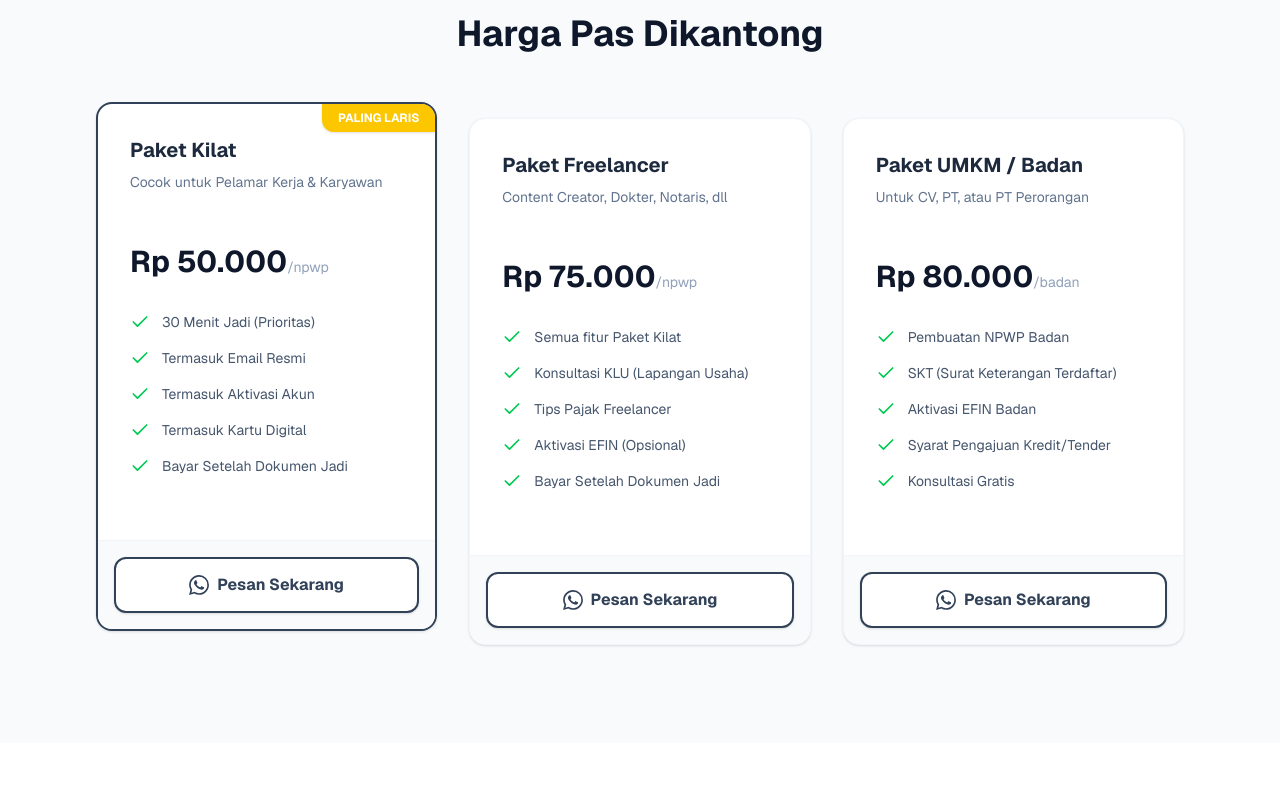
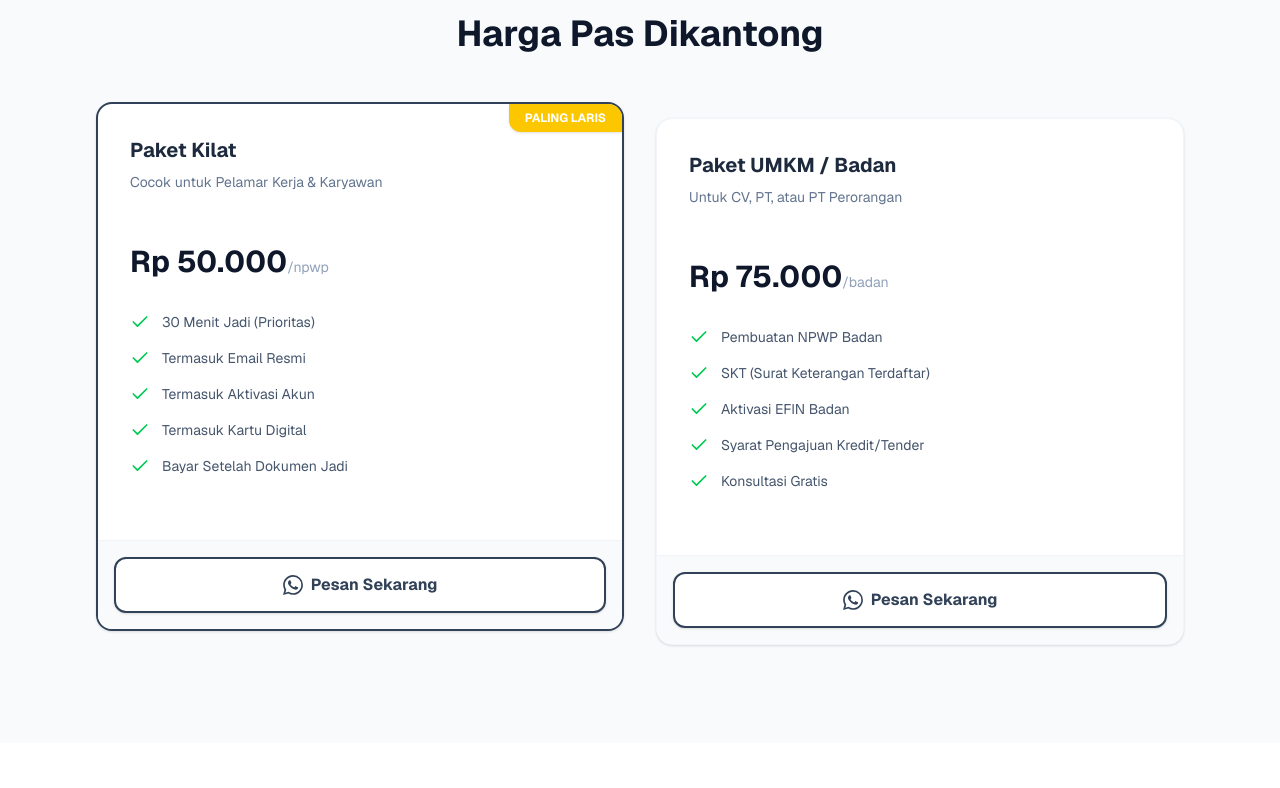
Before and after one commit to mahardikaindra/pajakkoe, a Next.js app: page / in a window 1280 px wide. Shown: the part 1572-2360 px from the top of the page. Built offline with nearby package versions, Linux system fonts and the light colour scheme.

Commit message:
modified color pallet, mobile scale

```diff
--- a/app/page.tsx
+++ b/app/page.tsx
@@ -42,33 +42,33 @@ const PACKAGES = [
     cta: 'Paket Kilat 50rb',
     popular: true,
     borderColor: 'border-brand-blue',
-    buttonStyle: 'bg-white border-2 border-brand-blue text-brand-blue hover:bg-brand-blue hover:text-white',
+    buttonStyle: 'bg-white border-2 border-brand-blue text-brand-blue hover:bg-brand-blue hover:text-[#2c4f40]',
     iconColor: 'text-brand-blue'
   },
-  {
-    id: 'freelancer',
-    name: 'Paket Freelancer',
-    target: 'Content Creator, Dokter, Notaris, dll',
-    price: '75.000',
-    unit: '/npwp',
-    features: [
-      'Semua fitur Paket Kilat',
-      'Konsultasi KLU (Lapangan Usaha)',
-      'Tips Pajak Freelancer',
-      'Aktivasi EFIN (Opsional)',
-      'Bayar Setelah Dokumen Jadi'
-    ],
-    cta: 'Paket Freelancer',
-    popular: false,
-    borderColor: 'border-slate-100',
-    buttonStyle: 'bg-white border-2 border-brand-blue text-brand-blue hover:bg-brand-blue hover:text-white',
-    iconColor: 'text-brand-blue'
-  },
+  // {
+  //   id: 'freelancer',
+  //   name: 'Paket Freelancer',
+  //   target: 'Content Creator, Dokter, Notaris, dll',
+  //   price: '75.000',
+  //   unit: '/npwp',
+  //   features: [
+  //     'Semua fitur Paket Kilat',
+  //     'Konsultasi KLU (Lapangan Usaha)',
+  //     'Tips Pajak Freelancer',
+  //     'Aktivasi EFIN (Opsional)',
+  //     'Bayar Setelah Dokumen Jadi'
+  //   ],
+  //   cta: 'Paket Freelancer',
+  //   popular: false,
+  //   borderColor: 'border-slate-100',
+  //   buttonStyle: 'bg-white border-2 border-brand-blue text-brand-blue hover:bg-brand-blue hover:text-[#2c4f40]',
+  //   iconColor: 'text-brand-blue'
+  // },
   {
     id: 'badan',
     name: 'Paket UMKM / Badan',
     target: 'Untuk CV, PT, atau PT Perorangan',
-    price: '80.000',
+    price: '75.000',
     unit: '/badan',
     features: [
       'Pembuatan NPWP Badan',
@@ -80,7 +80,7 @@ const PACKAGES = [
     cta: 'Paket UMKM Badan',
     popular: false,
     borderColor: 'border-slate-100',
-    buttonStyle: 'bg-white border-2 border-brand-blue text-brand-blue hover:bg-brand-blue hover:text-white',
+    buttonStyle: 'bg-white border-2 border-brand-blue text-brand-blue hover:bg-brand-blue hover:text-[#2c4f40]',
     iconColor: 'text-slate-800'
   }
 ];
@@ -333,7 +333,7 @@ const App = () => {
             objectFit="cover"
           />
           {/* Overlay Gradient (Darker on left to make text readable) */}
-          <div className="absolute inset-0 bg-linear-to-r from-slate-900/95 via-slate-900/70 to-slate-900/30"></div>
+          <div className="absolute inset-0 bg-linear-to-r from-[#2C4F40]/95 via-[#2C4F40]/70 to-[#2C4F40]/30"></div>
         </div>
 
         <div className="max-w-6xl mx-auto px-4 sm:px-6 lg:px-8 relative z-10 w-full">
@@ -383,10 +383,13 @@ const App = () => {
             {/* Right Visual (Interactive WA Mockup Only) */}
             <div className="order-1 md:order-2 relative flex justify-center items-center h-[500px]">
               <div className="relative w-full max-w-sm flex justify-center items-center">
-                {/* Floating WA Mockup */}
-                <div className="z-20 transform md:scale-100 animate-float drop-shadow-2xl">
+                {/* When Mobile dont showing Floating WA Mockup */}
+                <div className="md:block hidden z-20 transform md:scale-100 animate-float drop-shadow-2xl">
+                    <WhatsAppMockup />
+                </div>
+                {/* <div className="z-20 transform md:scale-100 animate-float drop-shadow-2xl">
                    <WhatsAppMockup />
-                </div>
+                </div>                 */}
                 {/* Float Badge 2 (Fast Service) */}
                 <div className="absolute -right-4 bottom-1/4 bg-white/90 backdrop-blur p-3 rounded-xl shadow-xl border border-white/50 flex items-center gap-3 animate-bounce hidden md:flex z-30">
                   <div className="w-10 h-10 bg-orange-100 rounded-full flex items-center justify-center text-orange-600">
@@ -458,7 +461,7 @@ const App = () => {
             <h2 className="text-3xl md:text-4xl font-bold text-slate-900 mt-4">Harga Pas Dikantong</h2>
           </div>
 
-          <div className="grid grid-cols-1 md:grid-cols-3 gap-8 items-start">
+          <div className="grid grid-cols-1 md:grid-cols-2 gap-8 items-start">
             {PACKAGES.map((pkg) => (
               <PricingCard key={pkg.id} data={pkg} onSelect={handlePesanWA} />
             ))}
```
